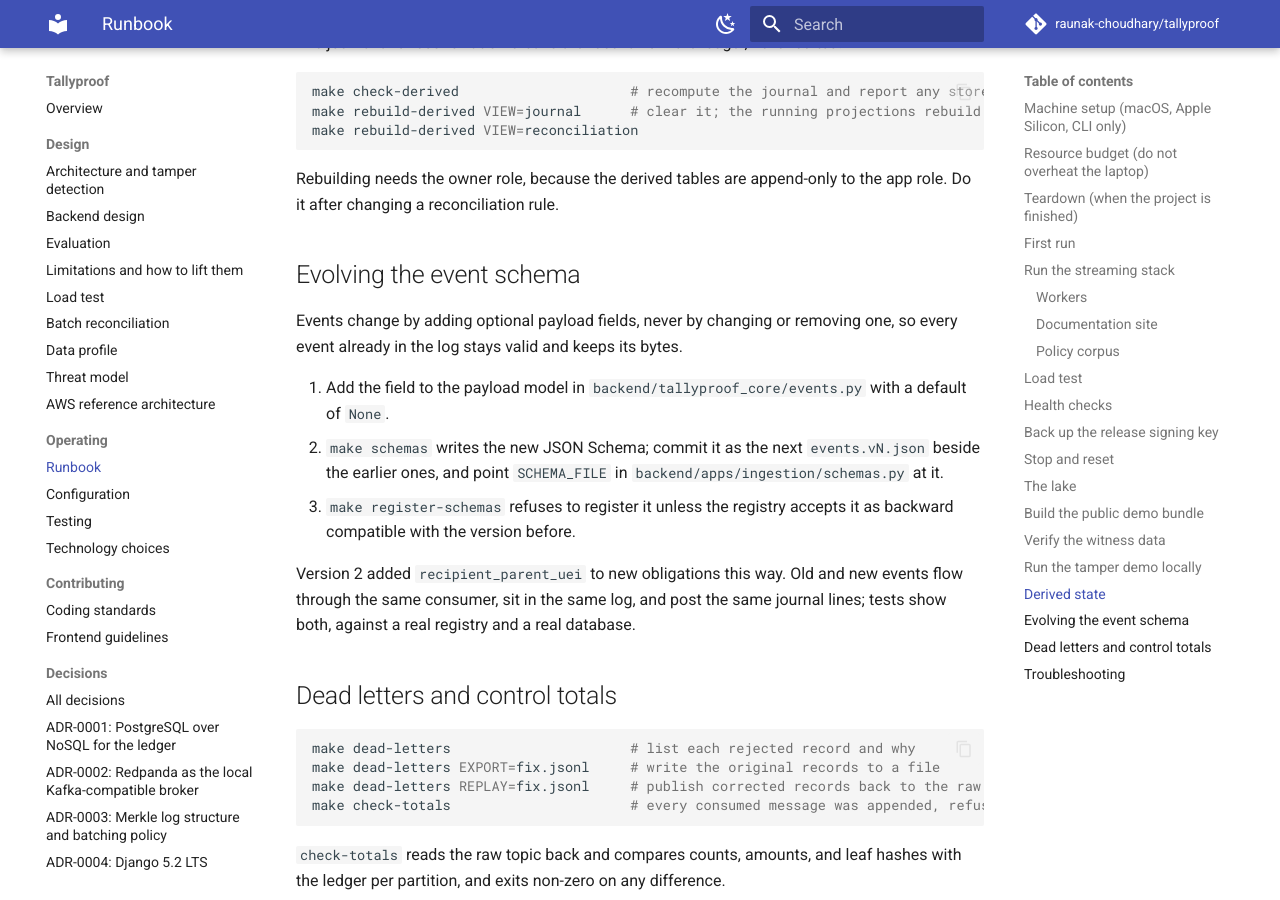
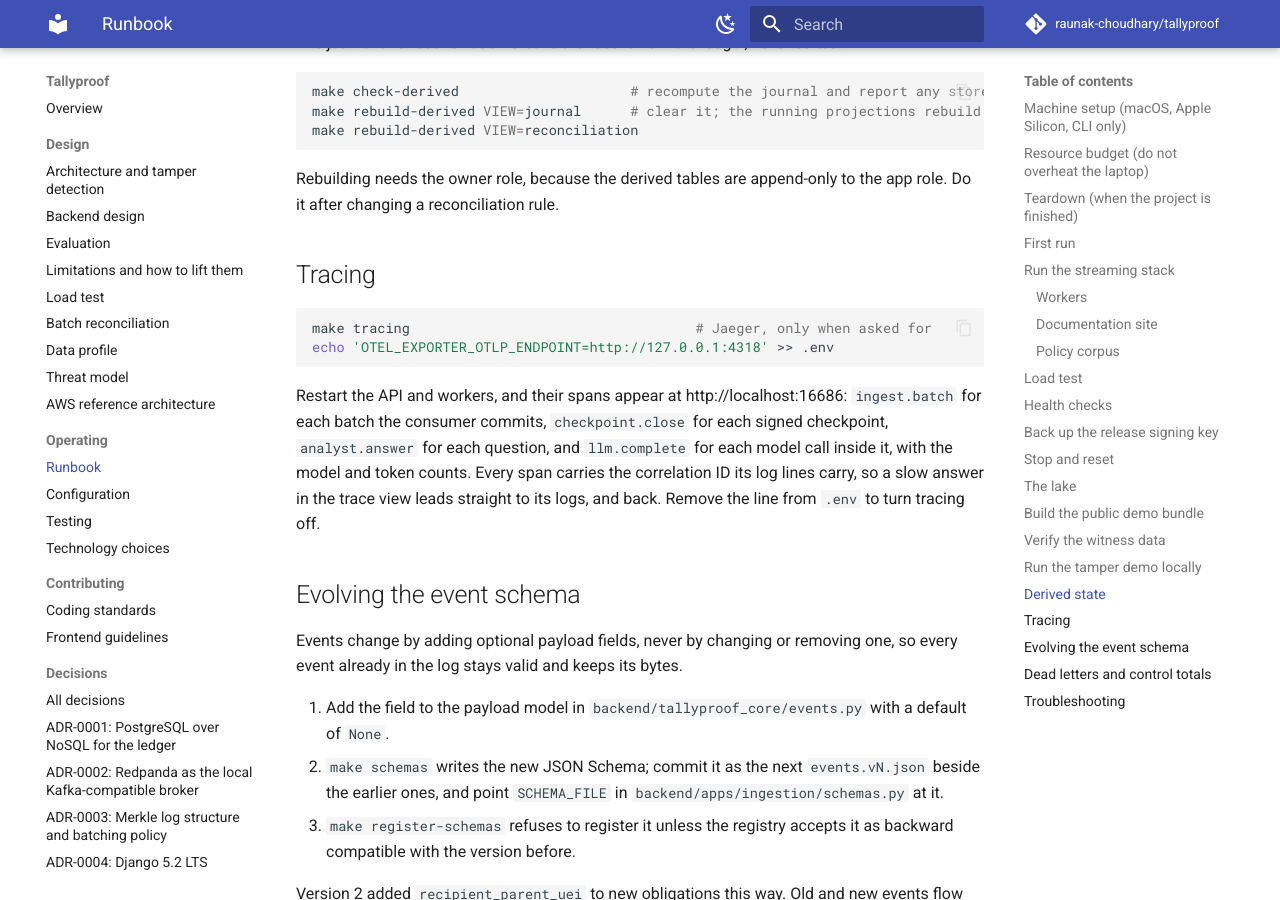
Before and after one commit to raunak-choudhary/tallyproof, an MkDocs documentation site: the page built from docs/runbook.md, in a window 1280 px wide and 900 px high, scrolled down 6115 px. Built offline with MkDocs 1.6.1 and Material for MkDocs 9.7.7, drawn with Linux system fonts in a browser that asks for light colours; comment, search, counter and statistics services are not loaded.

Commit message:
feat(infra): add a Jaeger collector behind the tracing profile
make tracing starts it on demand, with 256 MB and loopback ports only;
the runbook shows how to turn tracing on and what each span holds.

````diff
--- a/docs/runbook.md
+++ b/docs/runbook.md
@@ -178,6 +178,15 @@ make rebuild-derived VIEW=reconciliation
 
 Rebuilding needs the owner role, because the derived tables are append-only to the app role. Do it after changing a reconciliation rule.
 
+## Tracing
+
+```bash
+make tracing                                   # Jaeger, only when asked for
+echo 'OTEL_EXPORTER_OTLP_ENDPOINT=http://127.0.0.1:4318' >> .env
+```
+
+Restart the API and workers, and their spans appear at http://localhost:16686: `ingest.batch` for each batch the consumer commits, `checkpoint.close` for each signed checkpoint, `analyst.answer` for each question, and `llm.complete` for each model call inside it, with the model and token counts. Every span carries the correlation ID its log lines carry, so a slow answer in the trace view leads straight to its logs, and back. Remove the line from `.env` to turn tracing off.
+
 ## Evolving the event schema
 
 Events change by adding optional payload fields, never by changing or removing one, so every event already in the log stays valid and keeps its bytes.
````
Also changed, not shown: docs/configuration.md (+1 -0 lines), 3 other files.
